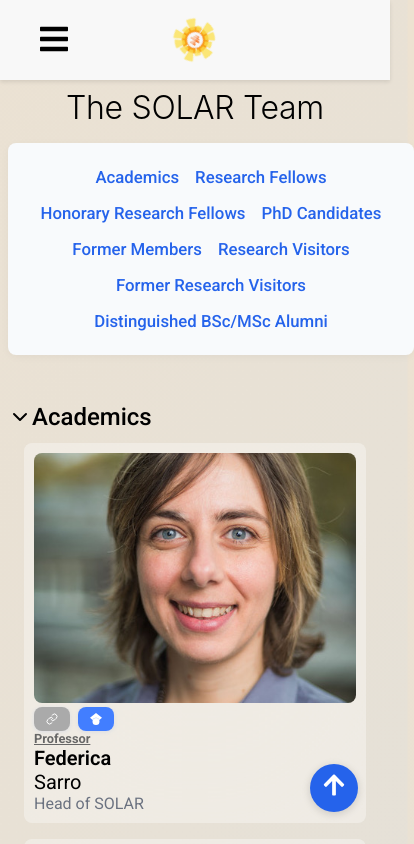
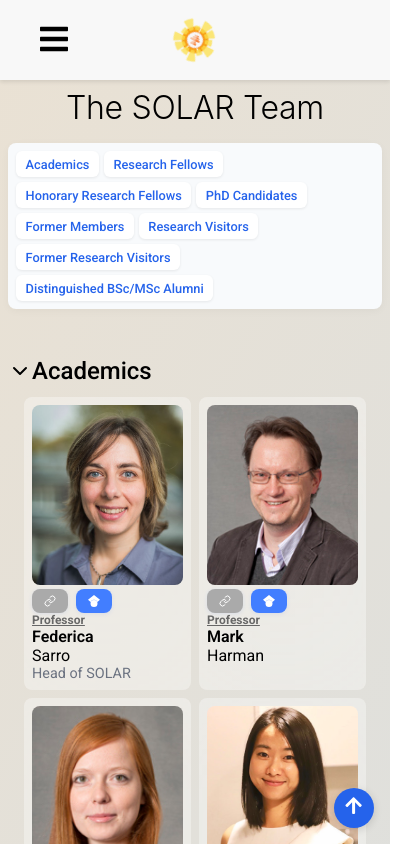
Before and after one commit to davejjwilliams/new-solar, a React (Vite) app: page /members in a window 390 px wide. Shown: the top 844 px of the page, 414 px wide, since content can reach past the window. Built offline with nearby package versions, Linux system fonts and the light colour scheme.

Commit message:
Improved Members Page Responsiveness

```diff
--- a/src/styles/Members.css
+++ b/src/styles/Members.css
@@ -181,12 +181,98 @@
     position: static;
     width: 100%;
     margin-bottom: 1.5rem;
+    padding: 1rem;
+    box-sizing: border-box;
   }
 
   .members-menu ul {
     flex-direction: row;
     flex-wrap: wrap;
-    gap: 1rem;
+    gap: 0.5rem;
     justify-content: center;
   }
+
+  .members-menu li {
+    flex: 0 0 auto;
+  }
+
+  .members-menu a {
+    display: block;
+    padding: 0.5rem 1rem;
+    background: white;
+    border-radius: 6px;
+    font-size: 0.95rem;
+    box-shadow: 0 1px 3px rgba(0, 0, 0, 0.08);
+    white-space: nowrap;
+  }
+
+  .members-menu a:hover {
+    background: #eff6ff;
+    text-decoration: none;
+  }
+
+  .member-grid {
+    grid-template-columns: repeat(auto-fill, minmax(150px, 1fr));
+    gap: 0.75em;
+  }
+
+  .member-card img {
+    height: 200px;
+  }
+
+  .member-card-name {
+    font-size: 1.1em;
+  }
 }
+
+@media (max-width: 480px) {
+  .members-menu {
+    padding: 0.5rem;
+    margin-left: 0;
+    margin-right: 0;
+  }
+
+  .members-menu ul {
+    gap: 0.3rem;
+    justify-content: flex-start;
+  }
+
+  .members-menu a {
+    padding: 0.35rem 0.6rem;
+    font-size: 0.8rem;
+    font-weight: 500;
+  }
+
+  .member-grid {
+    grid-template-columns: repeat(2, 1fr);
+    gap: 0.5em;
+  }
+
+  .member-card {
+    padding: 8px;
+  }
+
+  .member-card img {
+    height: 180px;
+  }
+
+  .member-card-name {
+    font-size: 1em;
+  }
+
+  .member-card-subtitle {
+    font-size: 0.9em;
+  }
+
+  .member-title {
+    font-size: 0.75em;
+  }
+
+  .scroll-to-top-btn {
+    width: 40px;
+    height: 40px;
+    bottom: 1rem;
+    right: 1rem;
+    font-size: 1.2rem;
+  }
+}
```
